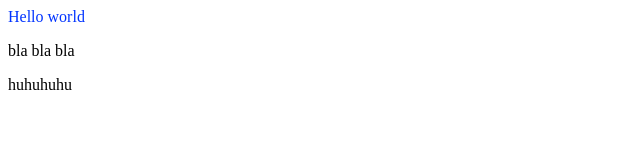
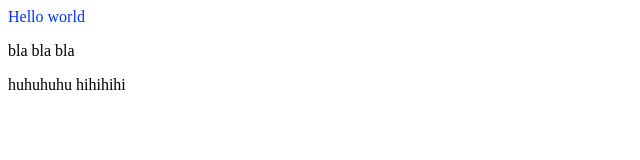
Before and after one commit to tr2nietm2x/gits, a plain HTML site: page index.html in a window 1280 px wide. Shown: the full height of the page, 0-640 px from the left. Drawn offline with Linux system fonts and the light colour scheme.

Commit message:
change the p1 line

```diff
--- a/index.html
+++ b/index.html
@@ -3,6 +3,7 @@
 <p>bla bla bla
 </p>
 <p1> huhuhuhu</p1>
+<p1>hihihihi</P1>
 
 
 
```
